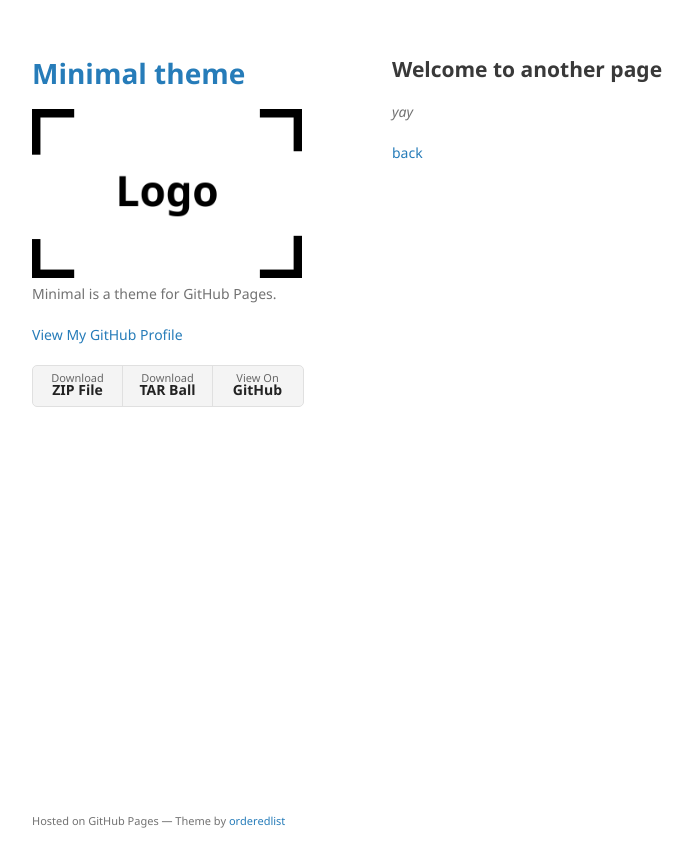
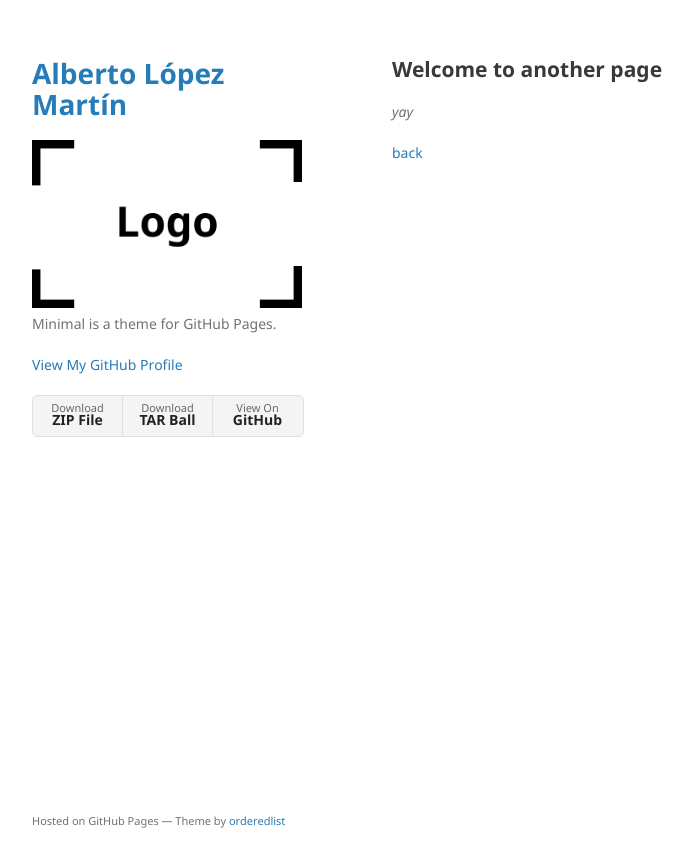
Before and after one commit to alopzmartin/alopzmartin.github.io, a Jekyll site: the page built from another-page.md, in a window 1280 px wide. Shown: the top 867 px of the page, without its empty margins (178-871 px from the left). Built offline with Jekyll 4.4.1, drawn with Linux system fonts in a browser that asks for light colours; our own code applies the rules of GitHub Pages for plain Markdown files.

Commit message:
Update _config.yml

```diff
--- a/_config.yml
+++ b/_config.yml
@@ -1,4 +1,4 @@
-title: Minimal theme
+title: Alberto López Martín
 logo: /assets/img/logo.png
 description: Minimal is a theme for GitHub Pages.
 show_downloads: true
```
